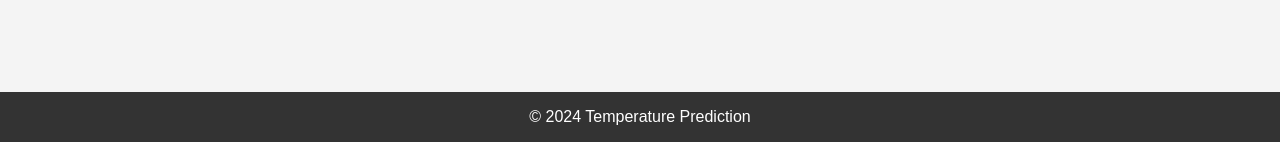
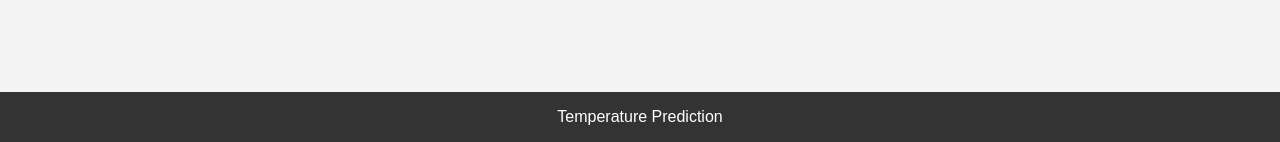
Before and after one commit to ShivamBaharwani/Temperature_Prediction, a Flask app: template templates/results.html in a window 1280 px wide. Shown: the part 658-800 px from the top of the page. Run offline with Flask 3, Linux system fonts and the light colour scheme; the template is opened without the code that fills it, so the values that code supplies are empty; parts of the project's set-up code (start-up, migrations or seed data) failed here and were passed over.

Commit message:
Update results.html

```diff
--- a/templates/results.html
+++ b/templates/results.html
@@ -18,7 +18,7 @@
         <a href="{{ url_for('home') }}">Predict Again</a>
     </div>
     <footer>
-        &copy; 2024 Temperature Prediction
+        Temperature Prediction
     </footer>
 </body>
 </html>
```
